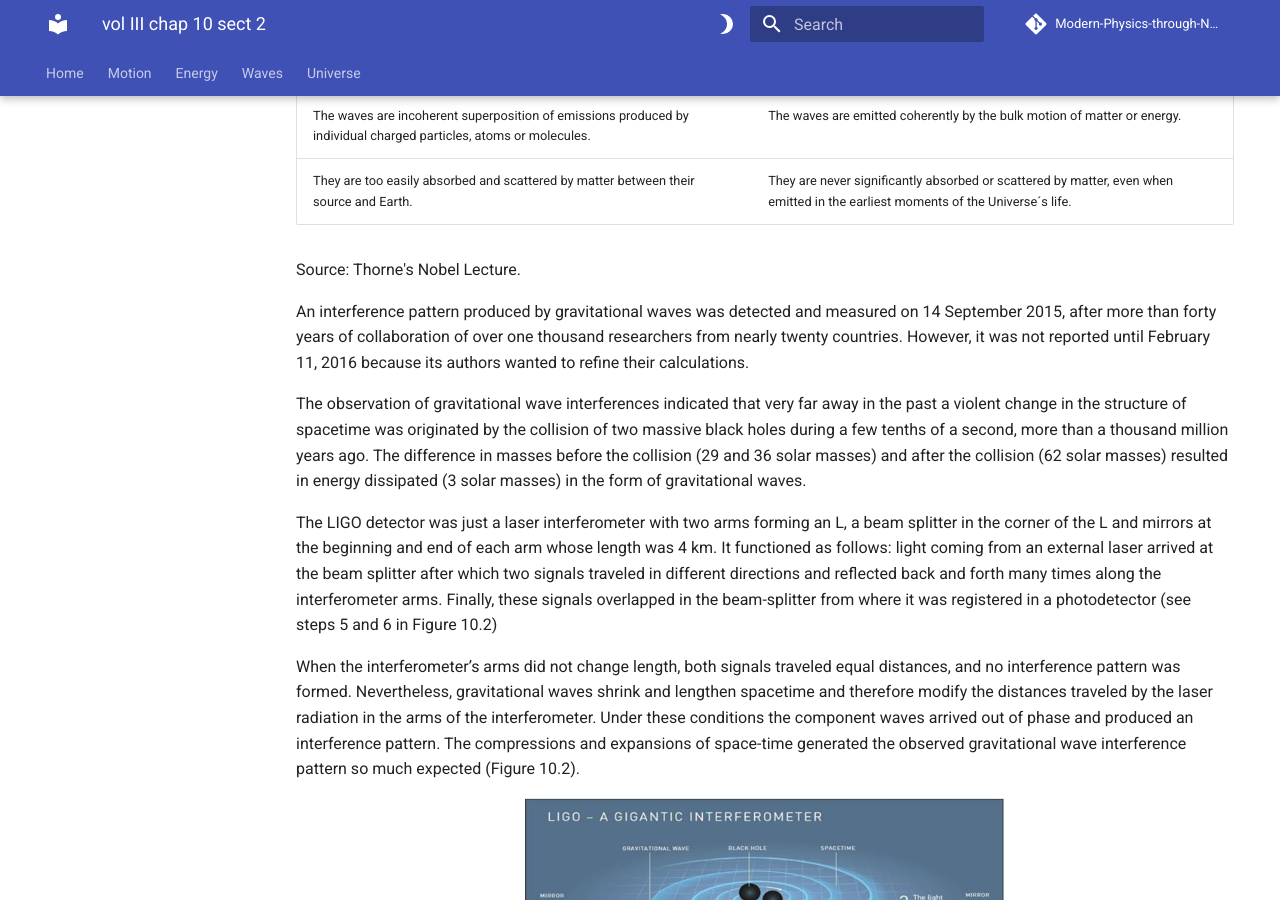
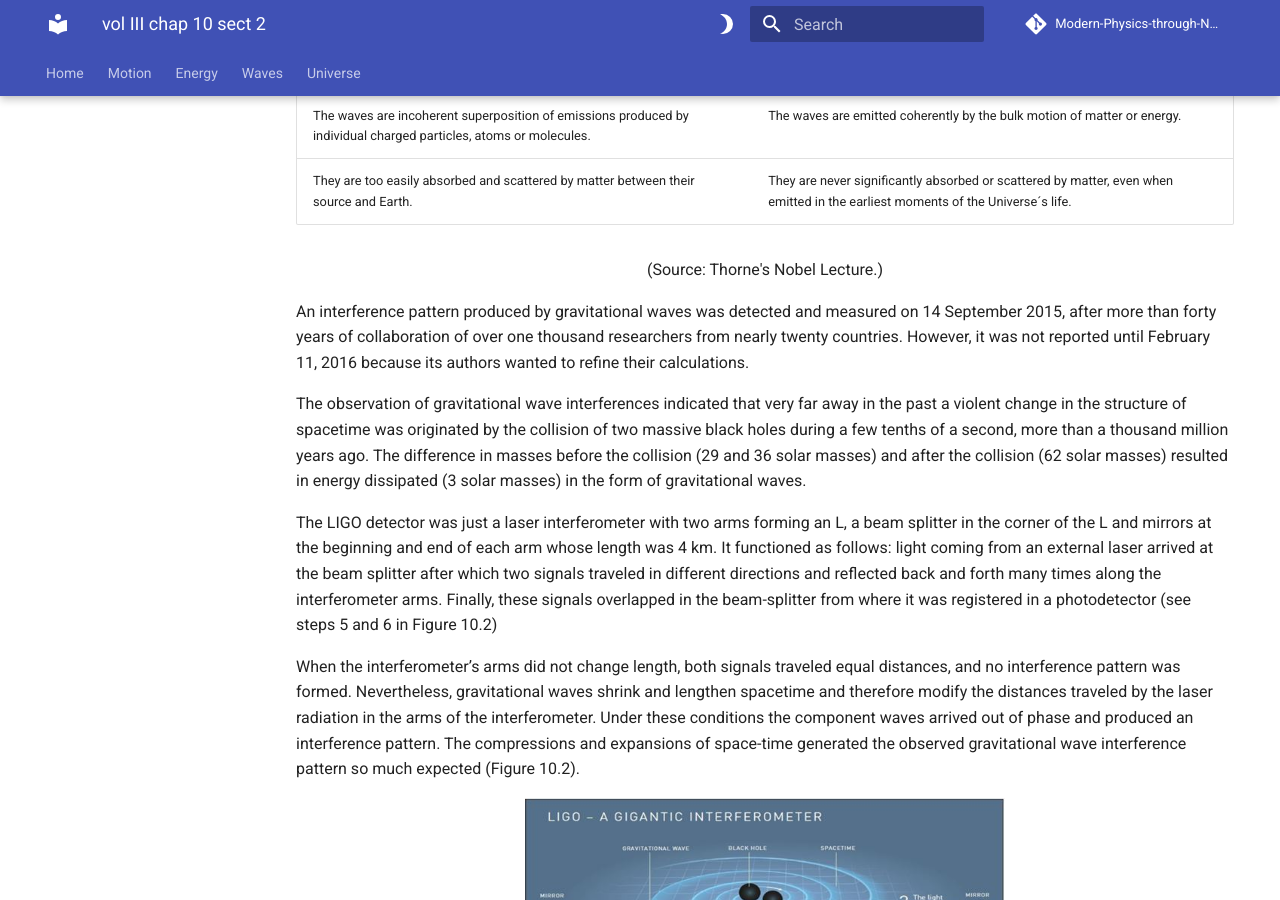
Before and after one commit to modphysnobel/modphysnobel.github.io, an MkDocs documentation site: the page built from docs/vol-III/vol-III-chap-10-sect-2.md, in a window 1280 px wide and 900 px high, scrolled down 693 px. Built offline with MkDocs 1.6.1 and Material for MkDocs 9.7.7, drawn with Linux system fonts in a browser that asks for light colours; some web fonts are replaced; comment, search, counter and statistics services are not loaded; some of the changed lines change nothing that is shown.

Commit message:
Update vol-III-chap-10-sect-2.md

```diff
--- a/docs/vol-III/vol-III-chap-10-sect-2.md
+++ b/docs/vol-III/vol-III-chap-10-sect-2.md
@@ -45,7 +45,10 @@
     </tr>
 </table>
 
-Source: Thorne's Nobel Lecture.
+
+<center>
+(Source: Thorne's Nobel Lecture.)
+</center>
 
 An interference pattern produced by gravitational waves was detected and measured on 14 September 2015, after more than forty years of collaboration of over one thousand researchers from nearly twenty countries. However, it was not reported until February 11, 2016 because its authors wanted to refine their calculations.
 
@@ -59,7 +62,10 @@
     <img width="480" src="https://github.com/modphysnobel/modphysnobel.github.io/blob/main/docs/vol-III/figs/chap-10-sect-2-fig1.JPG?raw=true">
 </p>
 
+<center>
 Source: Figure 3 taken from the document Popular information: The Nobel Prize in Physics 2017.
+</center>
+
 
 **Figure 10.2.** ***Figure 3.*** *How to catch a gravitational wave. The world’s first captured gravitational waves were created in a violent collision between two black holes, 1.3 billion lightyears away. When these waves passed the Earth, 1.3 billion years later, they had weakened considerably: the disturbance in spacetime that LIGO measured was thousands of times smaller than an atomic nucleus.*
 
@@ -79,7 +85,7 @@
 
 In what follows we present some excerpts of the three 2017 Nobel Lectures. When the text of the Lecture contains subtitles, we include them.Furthermore, for each laureate we include the document called WORK describing his contributions.
 
-!!! info "Rainer Weiss (1932)."
+!!! tip "Rainer Weiss (1932)."
 
 	WORK: “One consequence of Einstein’s general theory of relativity is the existence of gravitational waves. These are like ripples in a four-dimensional spacetime that occur when objects with mass accelerate. The effects are very small. Beginning in the 1970s the LIGO detector was developed. In this detector laser technology is used to measure small changes in length caused by gravitational waves. Rainer Weiss has made crucial contributions to the development of the detector. In 2015 gravitational waves were detected for the first time.”
 
@@ -113,7 +119,7 @@
 
 	NOTE: Weiss´ Lecture contains detailed descriptions of experimental contributions leading to the organization of the LIGO Project. These aspects will be considered in the activities reported in Table 10.1, Section 10.3.
 
-!!! info "Barry C. Barish (1936)."
+!!! tip "Barry C. Barish (1936)."
 
 	WORK: “One consequence of Einstein’s general theory of relativity is the existence of gravitational waves. These are like ripples in a four-dimensional spacetime that occur when objects with mass accelerate. The effects are very small. Beginning in the 1970s the LIGO detector was developed to record gravitational waves. Barry Barish had a leading role in the project from 1994 and made crucial contributions to the development of the detector. In 2015 gravitational waves were detected for the first time.”
 
@@ -156,7 +162,7 @@
 
 	NOTE: Barish´s Lecture contains detailed descriptions of activities leading to the organization of the LIGO Project. These aspects will be considered in the activities reported in Table 10.2, Section 10.3.
 
-!!! info "Kip S. Thorne (1940)."
+!!! tip "Kip S. Thorne (1940)."
 
 	WORK: “One consequence of Einstein’s general theory of relativity is the existence of gravitational waves. These are like ripples in a four-dimensional spacetime that occur when objects with mass accelerate. The effects are very small. Beginning in the 1970s the LIGO detector was developed. In this detector laser technology is used to measure small changes in length caused by gravitational waves. Kip Thorne has made crucial contributions to the development of the detector. In 2015 gravitational waves were detected for the first time.”
 
```
